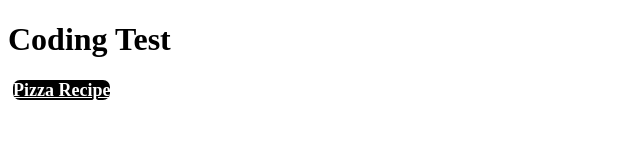
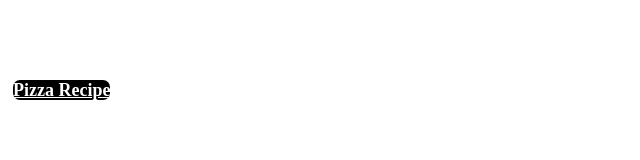
Before and after one commit to ASR5-BRO/code-test, a plain HTML site: page index.html in a window 1280 px wide. Shown: the whole page, without its empty margins (0-640 px from the left). Drawn offline with Linux system fonts and the light colour scheme.

Commit message:
another css styling

```diff
--- a/style.css
+++ b/style.css
@@ -1,3 +1,9 @@
+*{
+    color: aqua;
+}
+h1{
+    color: white;
+}
 a{
     text-align: center;
     margin: 5px;
```
